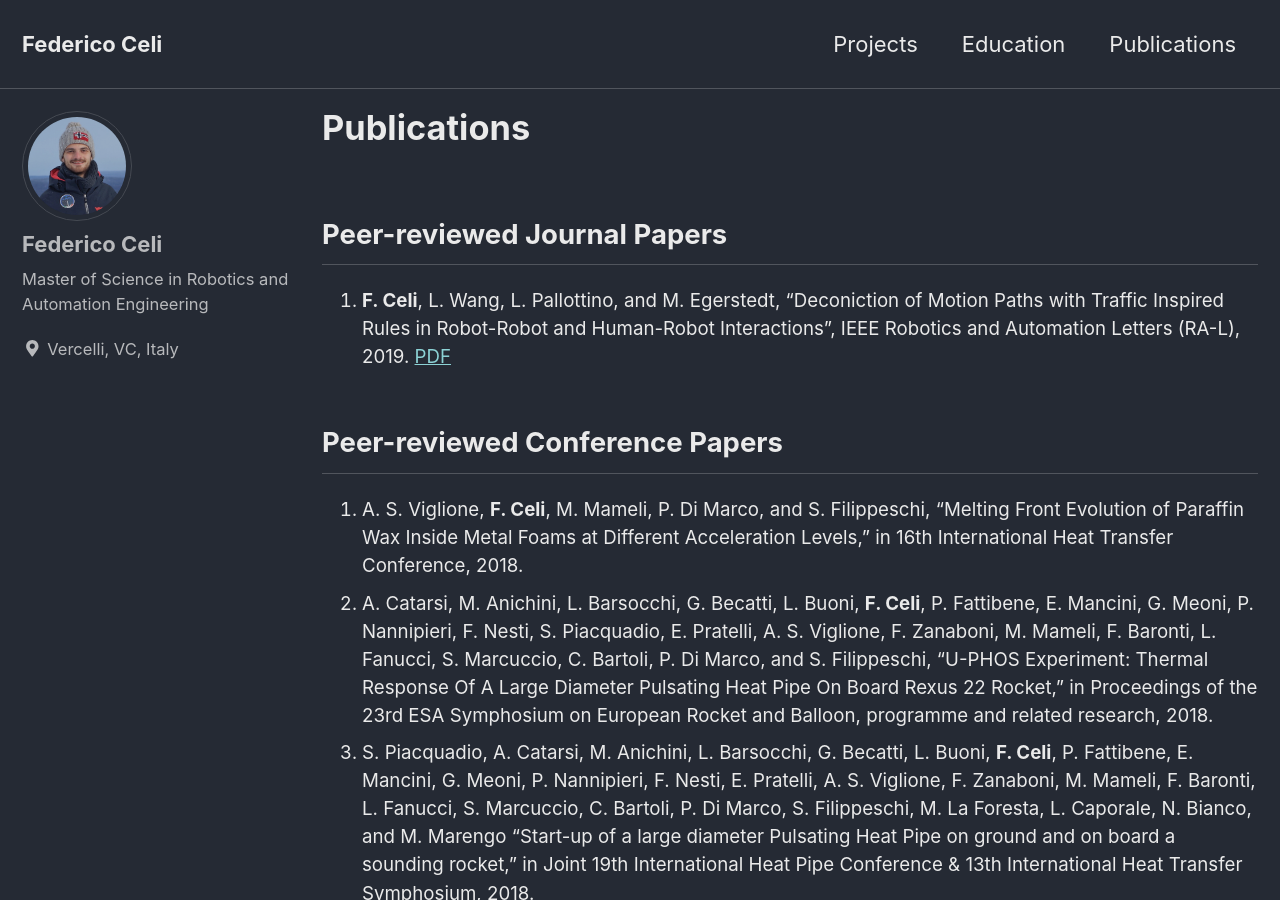
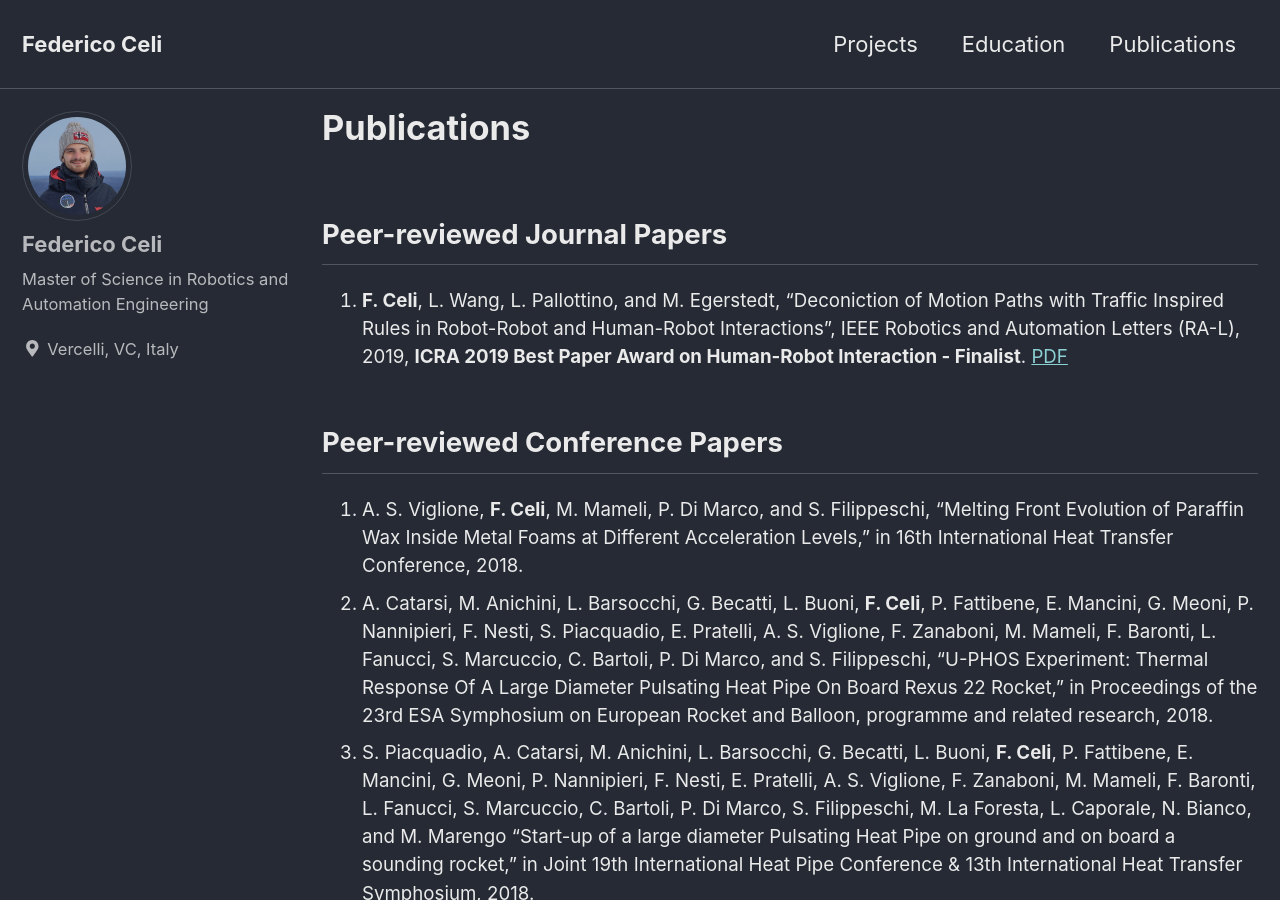
Before and after one commit to federicoceli/federicoceli.github.io, a Jekyll site: the page built from _pages/publications.md, in a window 1280 px wide and 900 px high. Built offline with Jekyll 4.4.1, drawn with Linux system fonts in a browser that asks for light colours; cached includes are drawn as plain includes.

Commit message:
Update publications.md

```diff
--- a/_pages/publications.md
+++ b/_pages/publications.md
@@ -6,7 +6,7 @@ classes: wide
 ---
 ## Peer-reviewed Journal Papers
 
-1. **F. Celi**, L. Wang, L. Pallottino, and M. Egerstedt, "Deconiction of Motion Paths with Traffic Inspired Rules in Robot-Robot and Human-Robot Interactions", IEEE Robotics and Automation Letters (RA-L), 2019. [PDF](/assets/pdf/08643446.pdf)
+1. **F. Celi**, L. Wang, L. Pallottino, and M. Egerstedt, "Deconiction of Motion Paths with Traffic Inspired Rules in Robot-Robot and Human-Robot Interactions", IEEE Robotics and Automation Letters (RA-L), 2019, **ICRA 2019 Best Paper Award on Human-Robot Interaction - Finalist**. [PDF](/assets/pdf/08643446.pdf)
 
 ## Peer-reviewed Conference Papers
 
```
